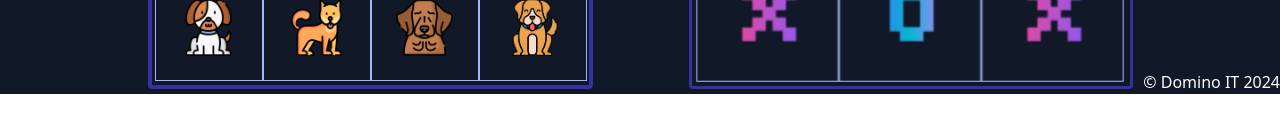
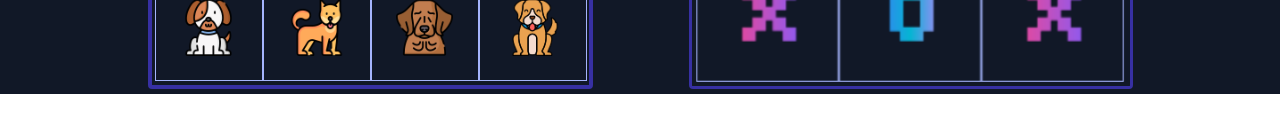
Before and after one commit to DominoxB/Game4You, a Vue app: page / in a window 1280 px wide. Shown: the part 706-838 px from the top of the page. Before the commit the page ends 800 px from the top, so only its background shows below. Built offline with nearby package versions, Linux system fonts and the light colour scheme; a web font is replaced by a local one; what tailwindcss-animated would draw is missing.

Commit message:
fix: change footer position

```diff
--- a/src/components/atoms/FooterContent.vue
+++ b/src/components/atoms/FooterContent.vue
@@ -1,5 +1,6 @@
 <template>
-  <div class="fixed lg:absolute inset-x-0 bottom-0 text-right text-white">
+  <div
+    class="text-white text-sm md:text-basic mt-8 flex justify-end inset-x-0 relative lg:absolute">
     <span>&copy; Domino IT {{ year }}</span>
   </div>
 </template>
```
